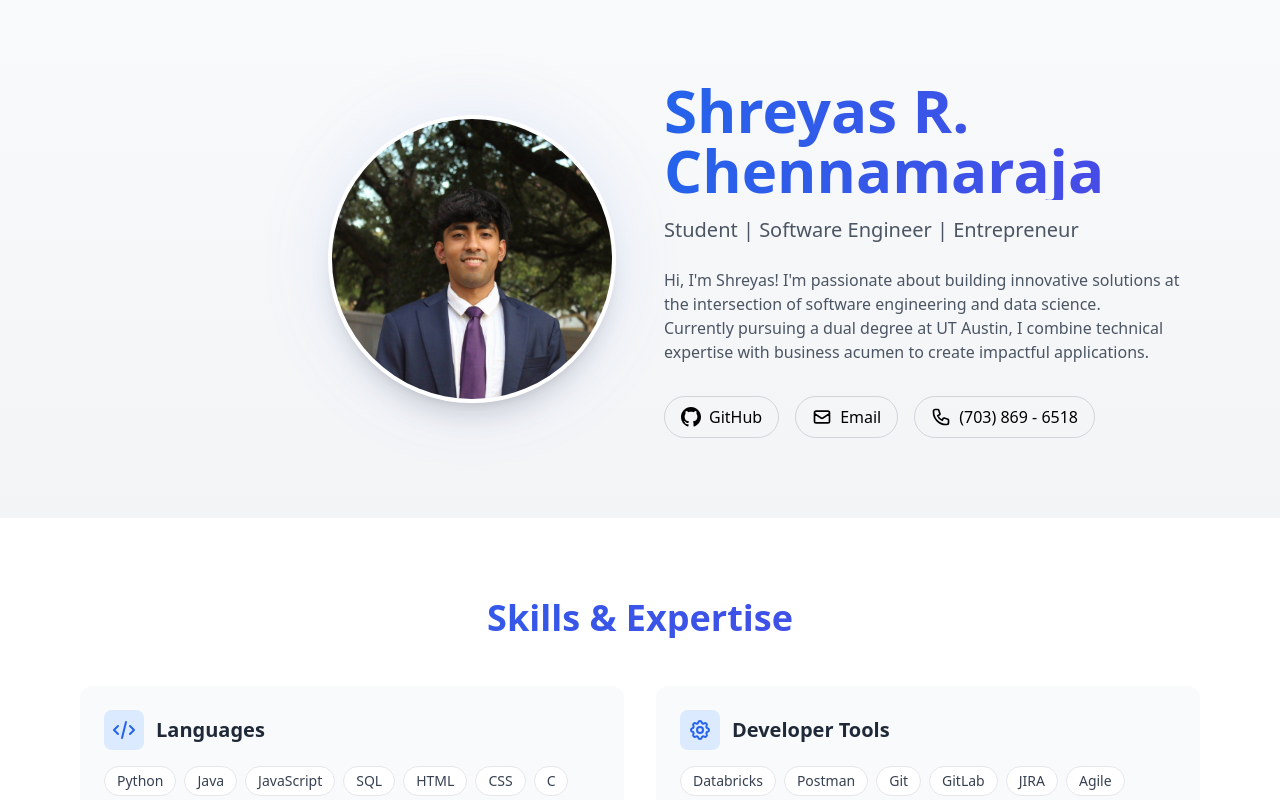
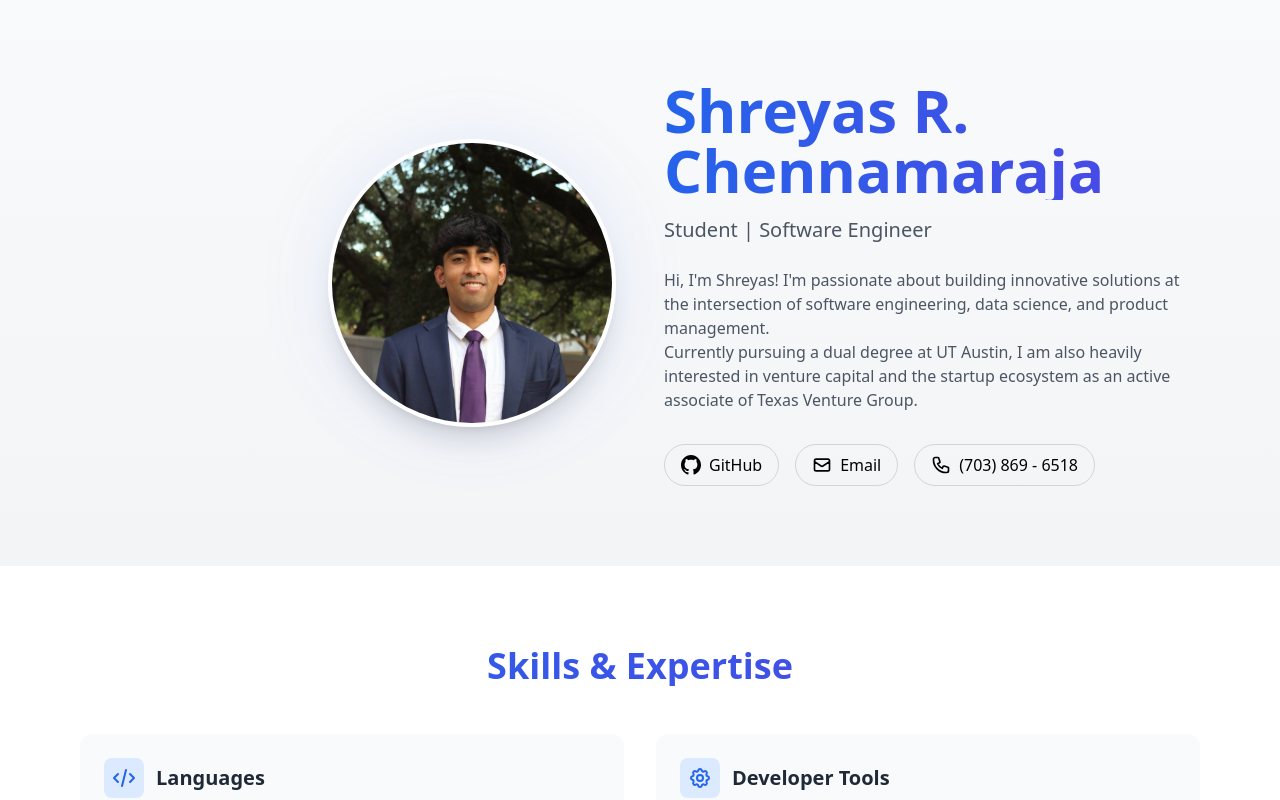
Before and after one commit to schennam714/schennam714.github.io, a Next.js app: page / in a window 1280 px wide. Shown: the top 800 px of the page. Built offline with nearby package versions, Linux system fonts and the light colour scheme.

Commit message:
updated bio

```diff
--- a/src/components/Hero.tsx
+++ b/src/components/Hero.tsx
@@ -28,12 +28,12 @@ const Hero = () => {
               Shreyas R. Chennamaraja
             </h1>
             <p className="text-xl text-gray-600 mb-6">
-              Student | Software Engineer | Entrepreneur
+              Student | Software Engineer
             </p>
 
             <div className="prose prose-lg text-gray-600 mb-8 max-w-none">
-              <p>Hi, I'm Shreyas! I'm passionate about building innovative solutions at the intersection of software engineering and data science.</p>
-              <p>Currently pursuing a dual degree at UT Austin, I combine technical expertise with business acumen to create impactful applications.</p>
+              <p>Hi, I'm Shreyas! I'm passionate about building innovative solutions at the intersection of software engineering, data science, and product management.</p>
+              <p>Currently pursuing a dual degree at UT Austin, I am also heavily interested in venture capital and the startup ecosystem as an active associate of Texas Venture Group.</p>
             </div>
 
             <div className="flex flex-wrap gap-4">
```
